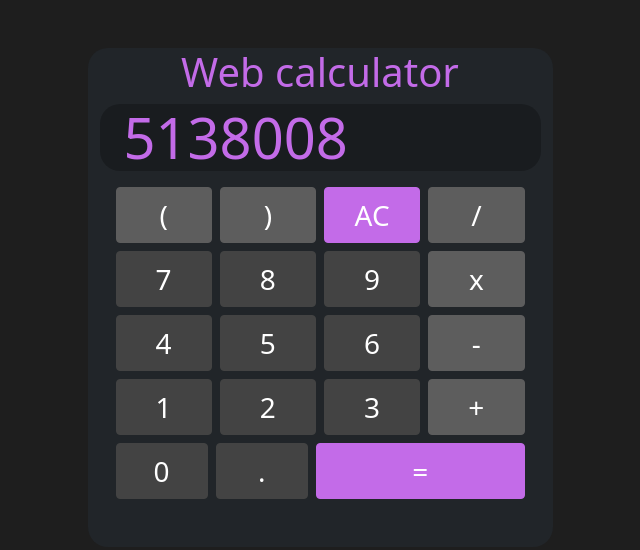
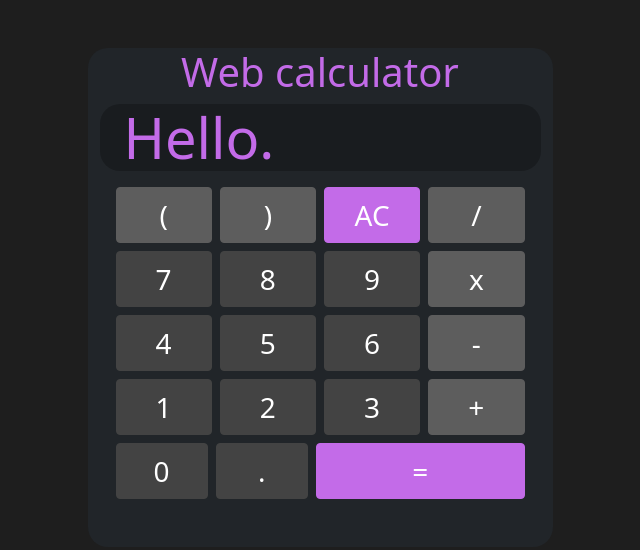
Before and after one commit to MichaelGombos/web-js-calculator, a plain HTML site: page index.html in a window 1280 px wide. Shown: the whole page, without its empty margins (320-960 px from the left). Drawn offline with Linux system fonts and the light colour scheme.

Commit message:
Style: output display now has a fixed height

```diff
--- a/css/main.css
+++ b/css/main.css
@@ -7,3 +7,8 @@
 .round-10 {
   border-radius: 10px;
 }
+
+#evaluation-display {
+  min-height: 67px;
+  height: 67px;
+}
--- a/index.html
+++ b/index.html
@@ -15,9 +15,7 @@
         <div class="col-5 mx-auto bg-dark round-20 my-5">
           <h1 class="text-primary display-6 text-center">Web calculator</h1>
           <div class="container-fluid bg-opacity-25 bg-black round-20">
-            <p class="text-primary display-4" id="evaluation-display">
-              5138008
-            </p>
+            <p class="text-primary display-4" id="evaluation-display">Hello.</p>
           </div>
           <div id="button-grid" class="container-fluid mb-5">
             <div class="row my-2">
```
